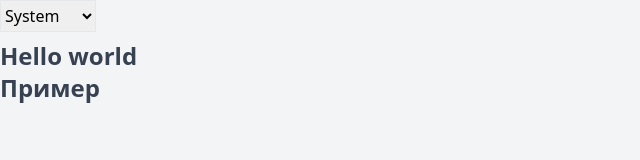
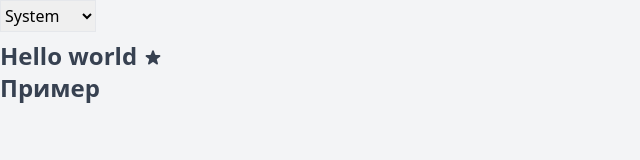
Before and after one commit to bot08/nuxt3-example-app, a Nuxt app: page / in a window 1280 px wide. Shown: the top 160 px of the page, without its empty margins (0-640 px from the left). Built offline with nearby package versions, Linux system fonts and the light colour scheme; a web font is replaced by a local one.

Commit message:
add heroicons

```diff
--- a/package.json
+++ b/package.json
@@ -10,6 +10,7 @@
     "nuxt3": "^3.0.0-27437402.494f85a"
   },
   "dependencies": {
+    "@heroicons/vue": "^1.0.6",
     "@nuxtjs/color-mode": "^3.0.1"
   }
 }
--- a/pages/index.vue
+++ b/pages/index.vue
@@ -1,8 +1,19 @@
 <template>
     <div>
         <h1 class="text-2xl font-bold text-gray-700 dark:text-gray-200 my-2">
-            Hello world <br>
+            Hello world <StarIcon class="h-5 w-5 inline"/><br>
             Пример
         </h1>
     </div>
 </template>
+
+
+<script>
+import { StarIcon } from '@heroicons/vue/solid'
+
+export default {
+  components: {
+    StarIcon
+  }
+}
+</script>
```
Also changed, not shown: 1 other file (tests, documents, lock files or other folders).
